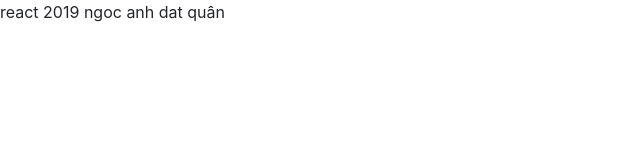
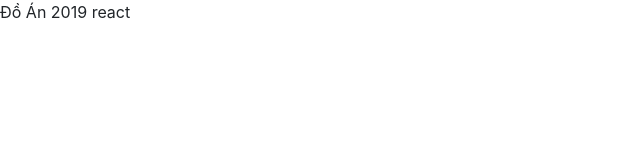
Before and after one commit to quan93/react2019, a plain HTML site: page index.html in a window 1280 px wide. Shown: the whole page, without its empty margins (0-640 px from the left). Drawn offline with nearby package versions, Linux system fonts and the light colour scheme.

Commit message:
Update index.html
Sửa Lần 2

```diff
--- a/index.html
+++ b/index.html
@@ -10,7 +10,7 @@
     <link rel="stylesheet" href="https://stackpath.bootstrapcdn.com/bootstrap/4.3.1/css/bootstrap.min.css" integrity="sha384-ggOyR0iXCbMQv3Xipma34MD+dH/1fQ784/j6cY/iJTQUOhcWr7x9JvoRxT2MZw1T" crossorigin="anonymous">
   </head>
   <body>
-      <div>react 2019 ngoc anh dat quân
+      <div>Đồ Án 2019 react
     </div>
     <!-- Optional JavaScript -->
     <!-- jQuery first, then Popper.js, then Bootstrap JS -->
```
